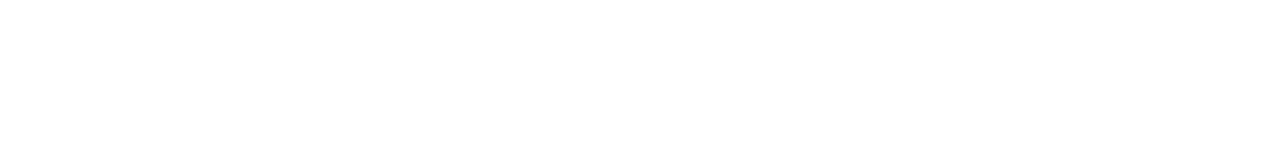
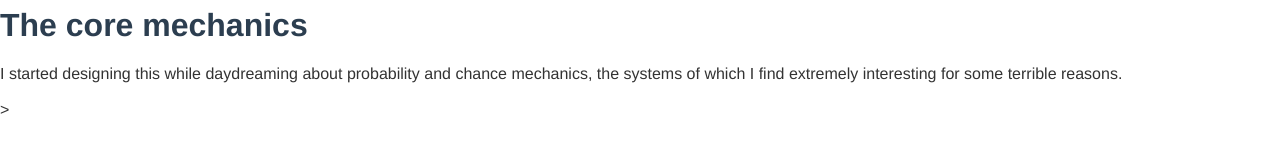
Before and after one commit to weberdev/resumesite, a plain HTML site: page defragmentaldesign.html in a window 1280 px wide. Drawn offline with Linux system fonts and the light colour scheme.

Commit message:
daily content commit

```diff
--- a/defragmentaldesign.html
+++ b/defragmentaldesign.html
@@ -5,5 +5,7 @@
     <meta name="viewport" content="width=device-width, initial-scale=1.0">
     <title>Defragmental - A Nontrivial Project</title>
     <link rel="stylesheet" href="style.css">
+    <h1>The core mechanics</h1>
+    <p>I started designing this while daydreaming about probability and chance mechanics, the systems of which I find extremely interesting for some terrible reasons.</p>>
 </head>
 </html>
```
